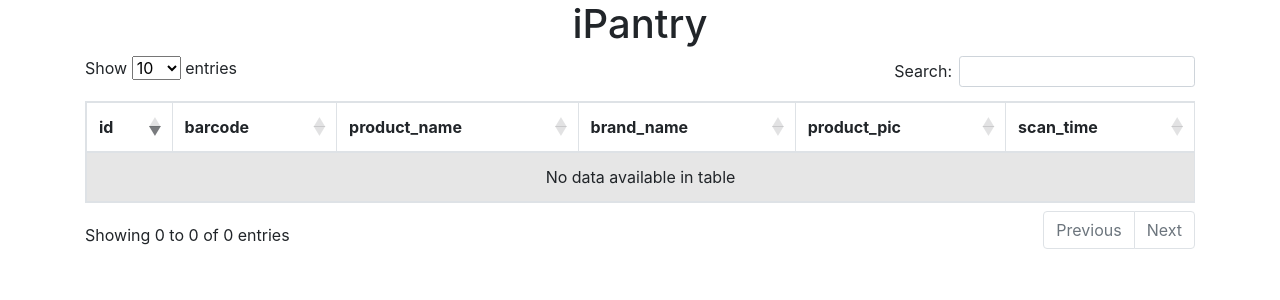
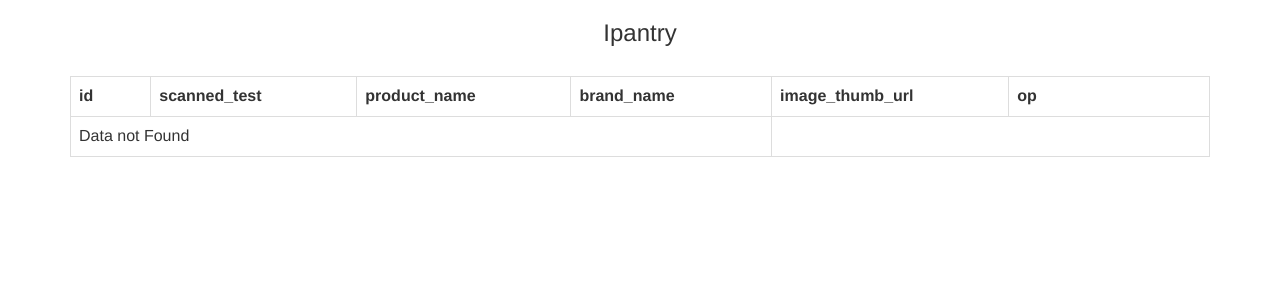
Before and after one commit to LazyBearTO/ipantry, a PHP site: page / in a window 1280 px wide. Shown: the top 300 px of the page. Run offline with PHP 8.4, Linux system fonts and the light colour scheme; data that the repository does not hold is empty; some libraries are stand-ins or nearby versions.

Commit message:
deleted:    index copy.php 	modified:   index.php

```diff
--- a/index.php
+++ b/index.php
@@ -1,57 +1,101 @@
-<!DOCTYPE html>
 <html>
       <head>
-	<title>iPantry</title>
-	<link rel="stylesheet" type="text/css" href="https://cdnjs.cloudflare.com/ajax/libs/twitter-bootstrap/4.1.1/css/bootstrap.min.css"/>
-	<link rel="stylesheet" type="text/css" href="https://cdn.datatables.net/1.10.20/css/dataTables.bootstrap4.min.css"/>
-	<script type="text/javascript" src="https://code.jquery.com/jquery-3.3.1.min.js"></script>
-	<script type="text/javascript" src="https://cdnjs.cloudflare.com/ajax/libs/twitter-bootstrap/4.1.1/js/bootstrap.min.js"></script>
-	<script type="text/javascript" src="https://cdn.datatables.net/1.10.20/js/jquery.dataTables.min.js"></script>
-	<script type="text/javascript" src="https://cdn.datatables.net/1.10.20/js/dataTables.bootstrap4.min.js"></script>
+           <title>Live Table Data Edit</title>
+           <link rel="stylesheet" href="https://maxcdn.bootstrapcdn.com/bootstrap/3.3.6/css/bootstrap.min.css" />
+           <script src="https://maxcdn.bootstrapcdn.com/bootstrap/3.3.6/js/bootstrap.min.js"></script>
+           <script src="https://ajax.googleapis.com/ajax/libs/jquery/2.2.0/jquery.min.js"></script>
       </head>
-<body class="gb-info">
+      <body>
            <div class="container">
-		<h1 class="text-center">iPantry</h1>
-		<div>
-			<table id="scanned_item"class="table table-striped table-bordered table-hover">
-	        	<thead>
-	                <tr>
-						<th>id</th>
-						<th>barcode</th>
-						<th>product_name</th>
-						<th>brand_name</th>
-						<th>product_pic</th>
-						<th>scan_time</th>
-					</tr>
-	          	</thead>
-	        	<tbody>
-					<?php
-						 $conn = new mysqli("localhost","joey","joey","ipantry");
-						 $sql = "SELECT * FROM scanned_item";
-						 $res = $conn->query($sql);
-						 while($row=$res->fetch_assoc()){
-		                 ?>
-		        		<tr>
-                        <td><?= $row['id']; ?></td>
-                        <td><?= $row['scanned_txt']; ?></td>
-                        <td><?= $row['product_name']; ?></td>
-		        		<td><?= $row['brand_name']; ?></td>
-		        		<td><a href="<?=$row['image_url'];?>" target="_blank"><img src =<?=$row['image_thumb_url'];?>></a></td>
-		        		<td><?= $row['scanned_datetime']; ?></td>
-                		</tr>
-						 <?php } ?>
-	        	</tbody>
-      		</table>
-
-
+                <div class="table-responsive">
+                     <h3 align="center">Ipantry</h3><br />
+                     <div id="live_data"></div>
                 </div>
-
-<script type="text/javascript">
+           </div>
+      </body>
+ </html>
+ <script>
  $(document).ready(function(){
-			$('table').DataTable({
-				"order": [[ 0, "desc" ]]
+      function fetch_data()
+      {
+           $.ajax({
+                url:"select.php",
+                method:"POST",
+                success:function(data){
+                     $('#live_data').html(data);
+                }
+           });
+      }
+      fetch_data();
+      $(document).on('click', '#btn_add', function(){
+           var scanned_txt = $('#scanned_txt').text();
+           var product_name = $('#product_name').text();
+           var brand_name = $('#brand_name').text();
+           var image_thumb_url = $('#image_thumb_url').text();
+           if(scanned_txt == '')
+           {
+                alert("Enter barcode");
+                return false;
+           }
+           if(product_name == '')
+           {
+                alert("Enter product_name");
+                return false;
+           }
+           $.ajax({
+                url:"insert.php",
+                method:"POST",
+                data:{scanned_txt:scanned_txt, product_name:product_name, brand_name:brand_name, image_thumb_url:image_thumb_url},
+                dataType:"text",
+                success:function(data)
+                {
+                     alert(data);
+                     fetch_data();
+                }
+           })
+      });
+      function edit_data(id, text, column_name)
+      {
+           $.ajax({
+                url:"edit.php",
+                method:"POST",
+                data:{id:id, text:text, column_name:column_name},
+                dataType:"text",
+                success:function(data){
+                     //alert(data);
+                }
+           });
+      }
+      $(document).on('blur', '.scanned_txt', function(){
+           var id = $(this).data("id1");
+           var scanned_txt = $(this).text();
+           edit_data(id, scanned_txt, "scanned_txt");
+      });
+      $(document).on('blur', '.product_name', function(){
+           var id = $(this).data("id2");
+           var product_name = $(this).text();
+           edit_data(id, product_name, "product_name");
+      });
+      $(document).on('blur', '.brand_name', function(){
+           var id = $(this).data("id3");
+           var brand_name = $(this).text();
+           edit_data(id, brand_name, "brand_name");
+      });
+      $(document).on('click', '.btn_delete', function(){
+           var id=$(this).data("id5");
+           if(confirm("Are you sure you want to delete this?"))
+           {
+                $.ajax({
+                     url:"delete.php",
+                     method:"POST",
+                     data:{id:id},
+                     dataType:"text",
+                     success:function(data){
+                          //alert(data);
+                          fetch_data();
+                     }
+                });
+           }
       });
  });
  </script>
-</body>
-</html>
```
Also changed, not shown: index copy.php (deleted, +0 -101 lines). Lines whose indentation alone changed are shown as unchanged.
